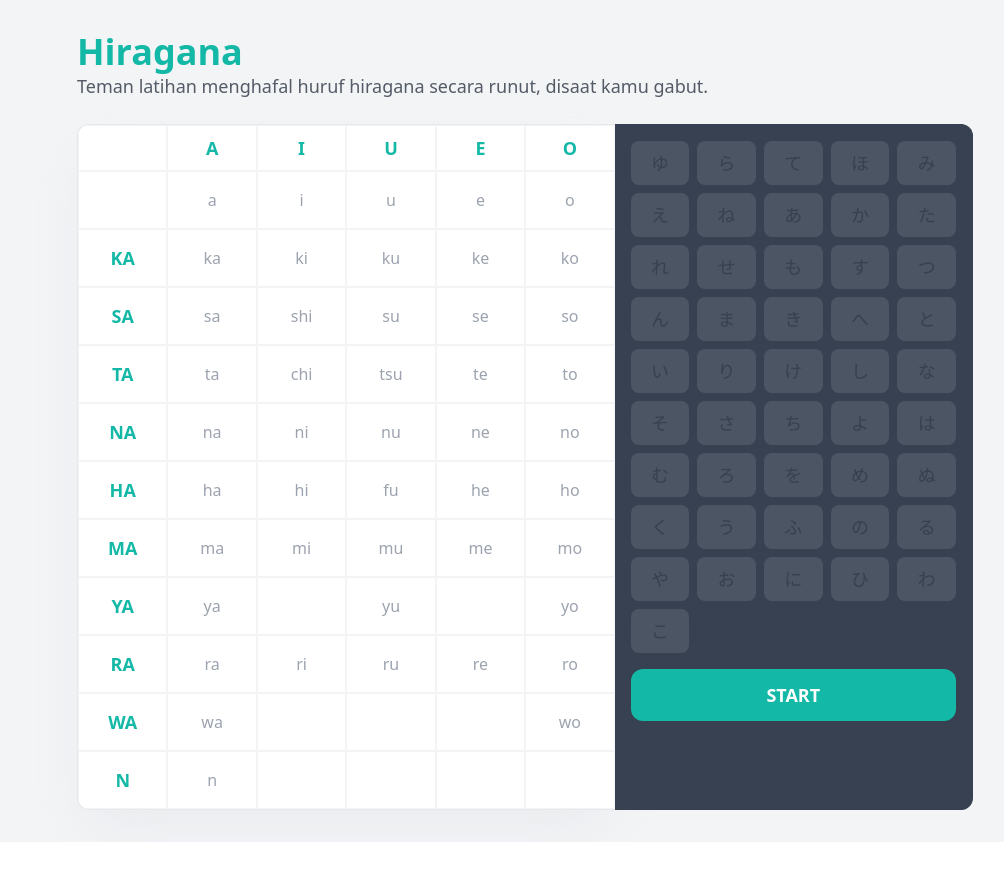
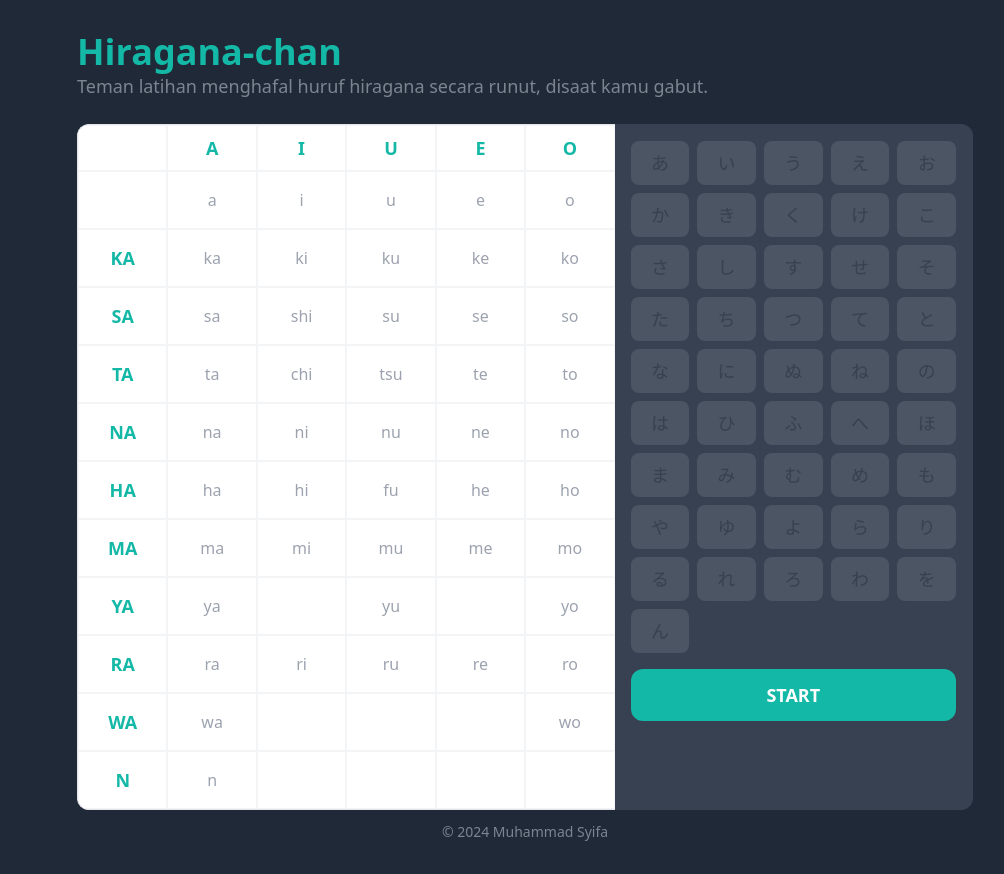
Before and after one commit to emsifa/hirakata, a SvelteKit app: page / in a window 1280 px wide. Shown: the whole page, without its empty margins (115-1119 px from the left). Before the commit the page ends 842 px from the top, so only its background shows below. Built offline with nearby package versions, Linux system fonts and the light colour scheme.

Commit message:
added footer and rename lib

```diff
--- a/src/routes/+page.svelte
+++ b/src/routes/+page.svelte
@@ -1,5 +1,5 @@
 <script lang="ts">
-	import { hiraganaLetters, hiraganaSheets } from '$lib/letters';
+	import { hiraganaLetters, hiraganaSheets } from '$lib/hiragana';
 	import { cn } from '$lib/utils';
 	import { clone, shuffle } from 'radash';
 
@@ -19,7 +19,7 @@
 	let letters = hiraganaLetters();
 	let columns = hiraganaSheets();
 
-	let shuffled: typeof letters = $state(shuffle(letters));
+	let shuffled: typeof letters = $state(clone(letters));
 	let startedAt: Date | null = $state(null);
 	let synth: SpeechSynthesis | null = $state(null);
 
@@ -138,18 +138,19 @@
 </script>
 
 <div
-	class="lex min-h-screen w-full items-center justify-center bg-gray-100 p-4 text-gray-700 sm:p-8"
+	class="lex min-h-screen w-full items-center justify-center bg-gray-800 p-4 text-gray-700 sm:p-8"
 >
 	<div class="mx-auto w-full max-w-4xl">
 		<div class="mb-6">
-			<h1 class="text-4xl font-bold text-primary-500">Hiragana</h1>
-			<p class="text-lg text-gray-800 opacity-75">
+			<h1 class="text-4xl font-bold text-primary-500">Hiragana-chan</h1>
+			<p class="text-lg text-gray-400 opacity-75">
 				Teman latihan menghafal huruf hiragana secara runut, disaat kamu gabut.
 			</p>
 		</div>
 		<div class="md:grid md:grid-cols-5">
+			<div class="col-span-3 mb-[280px] md:mb-0">
 				<div
-				class="col-span-3 mb-[280px] grid grid-cols-6 gap-0 overflow-hidden rounded-xl border border-gray-200 bg-white shadow-2xl shadow-gray-300/30 md:mb-0 md:rounded-r-none md:border-r-0"
+					class="grid grid-cols-6 gap-0 overflow-hidden rounded-xl border border-gray-200 bg-white shadow-gray-300/30 md:rounded-r-none md:border-r-0"
 				>
 					{#each columns as column}
 						<div class="flex flex-col items-center justify-center border border-gray-100 p-2">
@@ -175,7 +176,8 @@
 								>
 									<span
 										class={cn(`inline-flex transition-all`, {
-										'scale-[1.5]': isAsking(column.romaji) || answered.includes(column.romaji ?? '')
+											'scale-[1.5]':
+												isAsking(column.romaji) || answered.includes(column.romaji ?? '')
 										})}
 									>
 										{answered.includes(column.romaji ?? '') ? column.letter : column.romaji}
@@ -192,8 +194,14 @@
 						</div>
 					{/each}
 				</div>
+				<div class="mt-3 block text-center md:hidden">
+					<p class="text-sm text-gray-400 opacity-75">
+						© 2024 <a href="https://github.com/emsifa">Muhammad Syifa</a>
+					</p>
+				</div>
+			</div>
 			<div
-				class="fixed bottom-0 left-0 col-span-2 w-full rounded-xl rounded-b-none border border-l-0 border-gray-700 bg-gray-700 p-4 md:relative md:flex md:flex-col md:rounded-l-none md:rounded-br-xl"
+				class="fixed bottom-0 left-0 z-20 col-span-2 w-full rounded-xl rounded-b-none border border-l-0 border-gray-700 bg-gray-700 p-4 md:relative md:flex md:flex-col md:rounded-l-none md:rounded-br-xl"
 			>
 				{#if !result}
 					<div>
@@ -282,5 +290,10 @@
 				{/if}
 			</div>
 		</div>
+		<div class="mt-3 hidden text-center md:block">
+			<p class="text-sm text-gray-400 opacity-75">
+				© 2024 <a href="https://github.com/emsifa">Muhammad Syifa</a>
+			</p>
 		</div>
 	</div>
+</div>
```
Also changed, not shown: src/lib/hiragana.ts (renamed from src/lib/letters.ts). Lines whose indentation alone changed are shown as unchanged.
